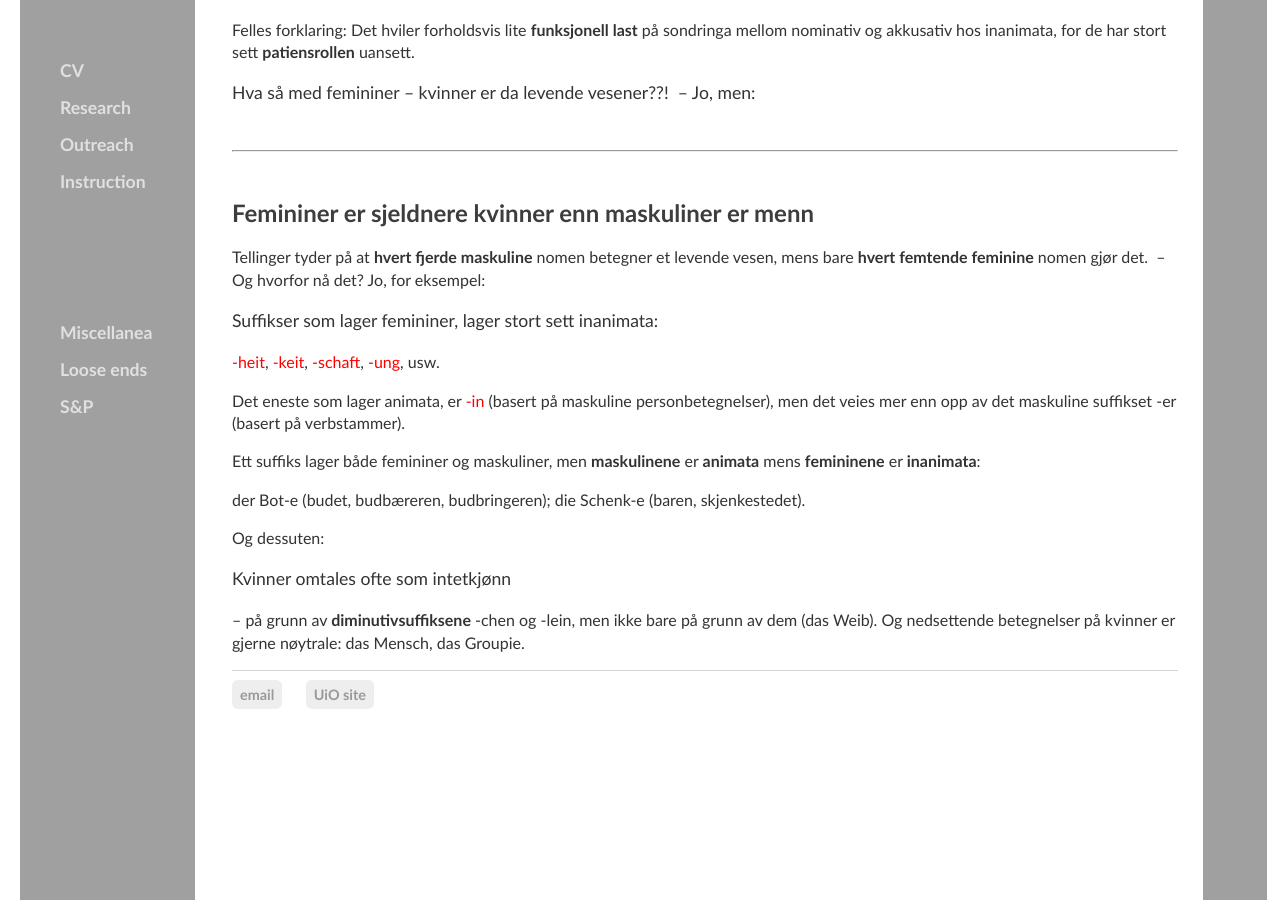
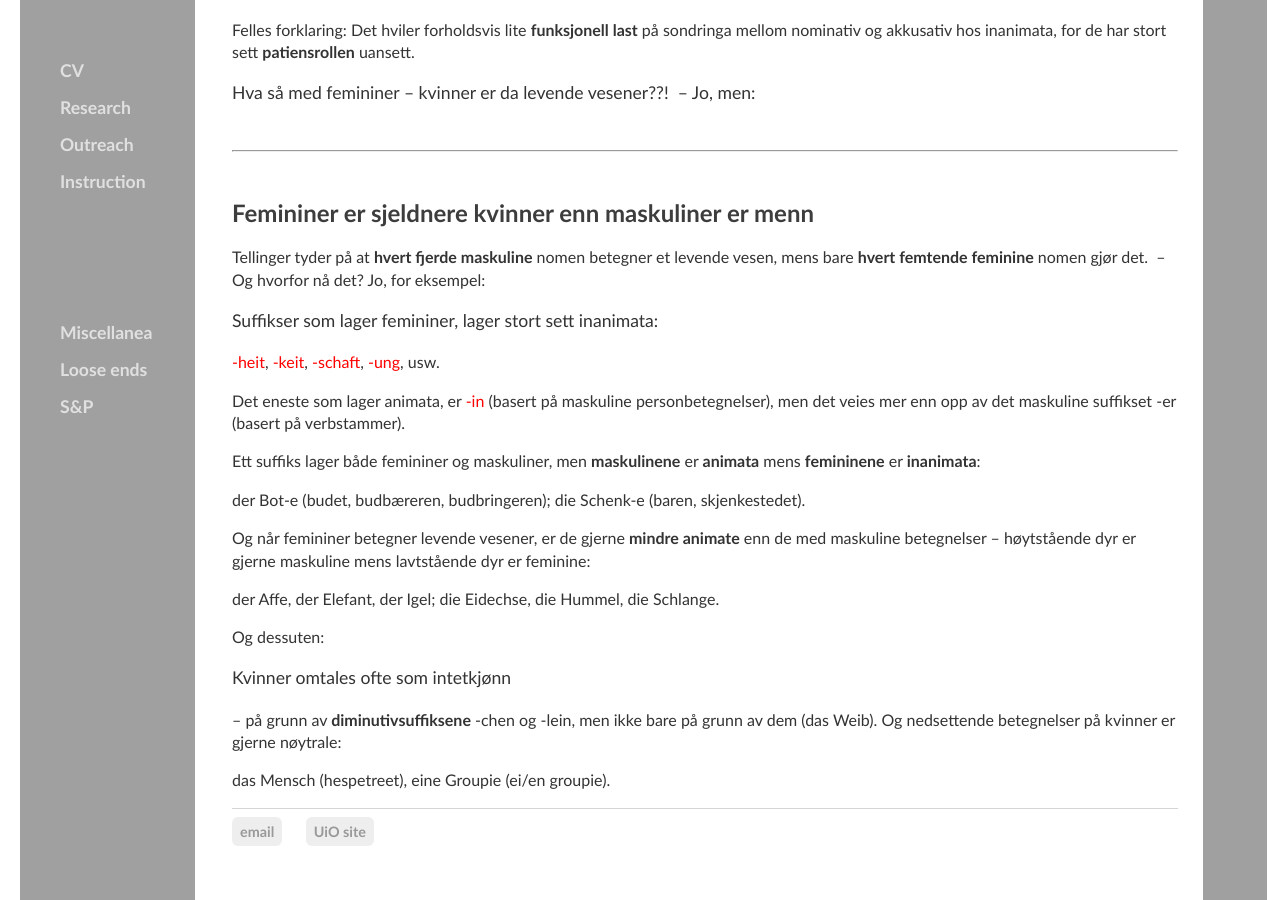
Before and after one commit to kjelljs/kjelljs.github.io, a Jekyll site: the page built from dissemination/kasus.html, in a window 1280 px wide and 900 px high, scrolled down 2178 px. Built offline with Jekyll 4.4.1, drawn with Linux system fonts in a browser that asks for light colours.

Commit message:
Update kasus.html

```diff
--- a/dissemination/kasus.html
+++ b/dissemination/kasus.html
@@ -145,6 +145,8 @@ figcaption {
 <p>Ett suffiks lager både femininer og maskuliner, men <b>maskulinene</b> er <b>animata</b> mens <b>femininene</b> er <b>inanimata</b>:</p>
 <p>der Bot-e (budet, budbæreren, budbringeren);
 	die Schenk-e (baren, skjenkestedet).</p>
+<p>Og når femininer betegner levende vesener, er de gjerne <b>mindre animate</b> enn de med maskuline betegnelser – høytstående dyr er gjerne maskuline mens lavtstående dyr er feminine:</p>
+<p>der Affe, der Elefant, der Igel; die Eidechse, die Hummel, die Schlange.</p>
 <p>Og dessuten:</p>
 <div class="ingress"><p>Kvinner omtales ofte som intetkjønn</p></div>
-<p>– på grunn av <b>diminutivsuffiksene</b> -chen og -lein, men ikke bare på grunn av dem (das Weib). Og nedsettende betegnelser på kvinner er gjerne nøytrale: das Mensch, das Groupie.<p>
+<p>– på grunn av <b>diminutivsuffiksene</b> -chen og -lein, men ikke bare på grunn av dem (das Weib). Og nedsettende betegnelser på kvinner er gjerne nøytrale:</p> <p>das Mensch (hespetreet), eine Groupie (ei/en groupie).</p>
```
